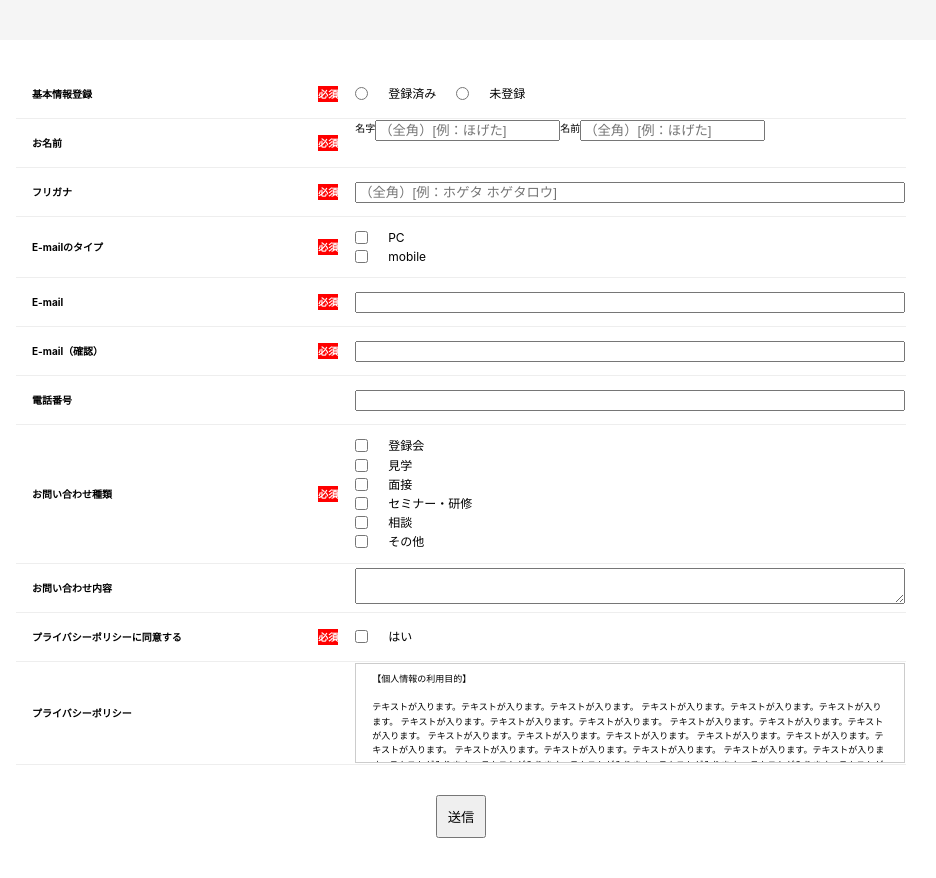
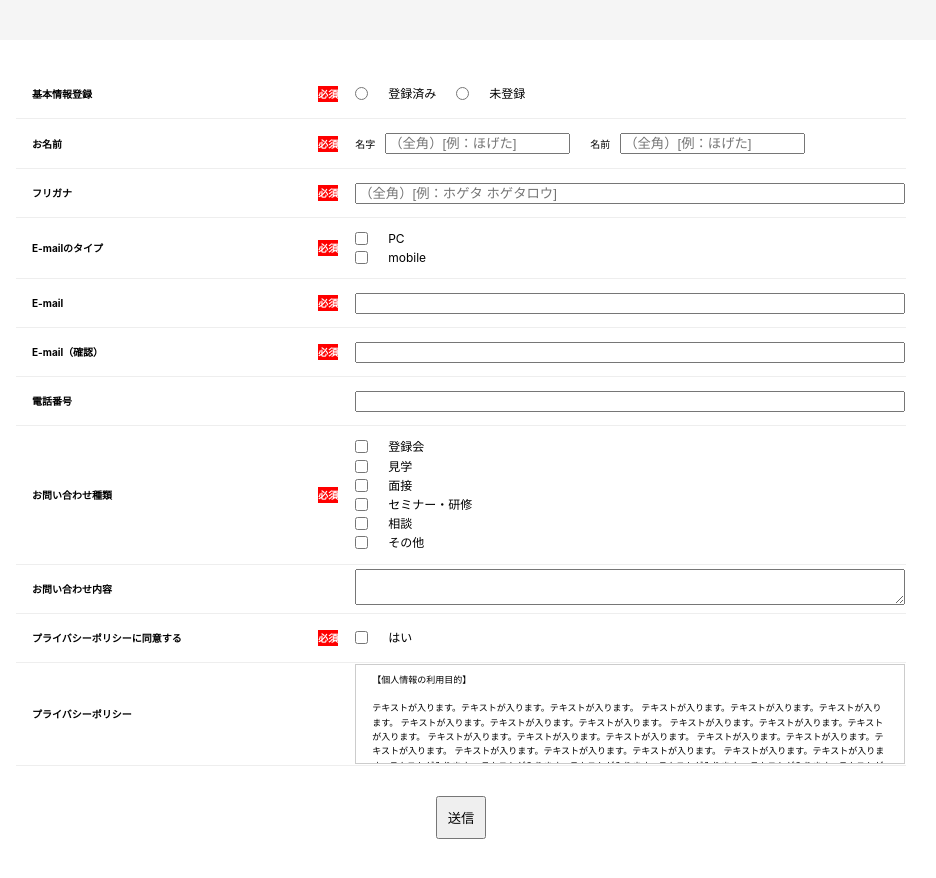
Before and after one commit to narumiyamazaki/Form_sample2, a website: page index.html in a window 1280 px wide. Shown: the whole page, without its empty margins (179-1115 px from the left). Drawn offline with Linux system fonts and the light colour scheme.

Commit message:
20210806_1728

```diff
--- a/index.html
+++ b/index.html
@@ -44,14 +44,18 @@
                                         <span class="p-form__required">必須</span>
                                     </th>
                                     <td class="p-form__nameBox">
-                                        <span>名字</span>
+                                        <span class="p-form__lastName--text">名字</span>
+                                        <div>
                                             <label class="p-form__registration--name">
                                                 <input type="text" required="" class="p-form__name" data-parsley-error-message="名前を入力してください" placeholder="（全角）[例：ほげた]" data-parsley-id="parsley-id-3">
                                             </label>
-                                        <span>名前</span>
+                                        </div>
+                                        <span class="p-form__firstName--text">名前</span>
+                                        <div>
                                             <label class="p-form__registration--name">
                                                 <input type="text" required="" class="p-form__name" data-parsley-error-message="名前を入力してください" placeholder="（全角）[例：ほげた]" data-parsley-id="parsley-id-3">
                                             </label>
+                                        </div>
                                     </td>
                                 </tr>
                                 <tr>
--- /dev/null
+++ b/sass/Object/Project/_p-form__firstName--text.scss
@@ -0,0 +1,3 @@
+.p-form__firstName--text {
+    margin: 0 1rem 0 2rem;
+}
--- /dev/null
+++ b/sass/Object/Project/_p-form__lastName--text.scss
@@ -0,0 +1,3 @@
+.p-form__lastName--text {
+    margin-right: 1rem;
+}
--- a/sass/Object/Project/_p-form__nameBox.scss
+++ b/sass/Object/Project/_p-form__nameBox.scss
@@ -1,3 +1,5 @@
 .p-form__nameBox {
     display: flex;
+    height: 49px;
+    align-items: center;
 }
```
Also changed, not shown: style.css. Lines whose indentation alone changed are shown as unchanged.
